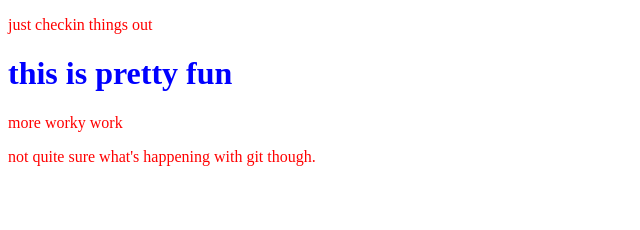
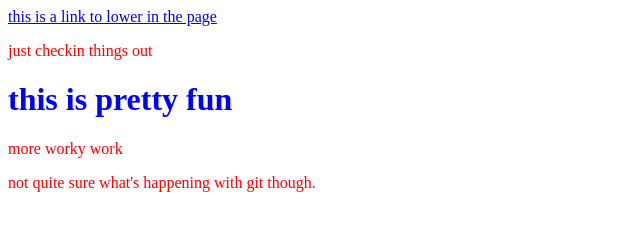
Before and after one commit to wjayb/test, a plain HTML site: page index.html in a window 1280 px wide. Shown: the whole page, without its empty margins (0-640 px from the left). Drawn offline with Linux system fonts and the light colour scheme.

Commit message:
This is a link test

```diff
--- a/index.html
+++ b/index.html
@@ -6,9 +6,10 @@
     <title>I'm just testing things out</title>
   </head>
   <body>
+    <a href="#lowerspot">this is a link to lower in the page</a>
     <p>just checkin things out</p>
     <h1>this is pretty fun</h1>
     <p>more worky work</p>
-    <p>not quite sure what's happening with git though.</p>
+    <p id="lowerspot">not quite sure what's happening with git though.</p>
   </body>
 </html>
--- a/main.css
+++ b/main.css
@@ -1,6 +1,6 @@
 p {
   color: red;
-  align-items: center;
+  align-content: center;
 }
 h1 {
   color: blue;
```
